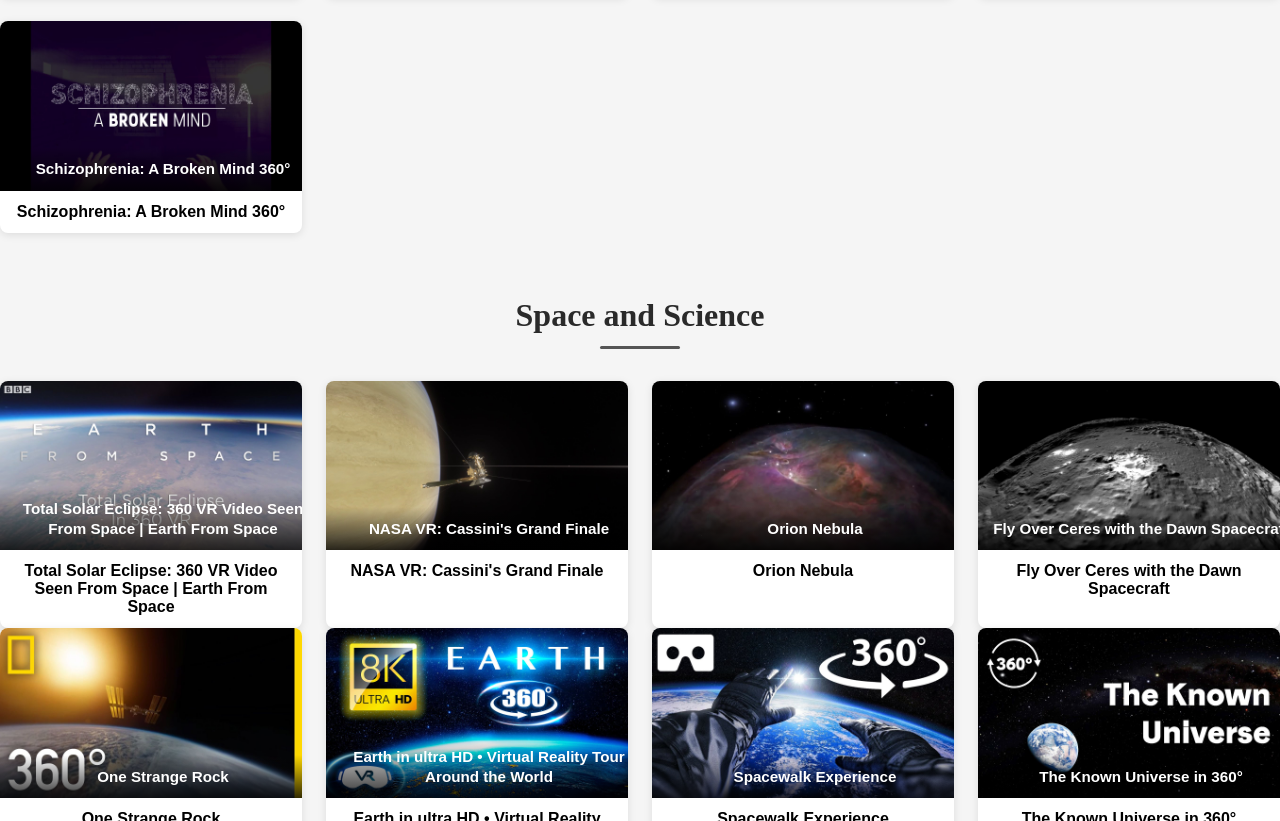
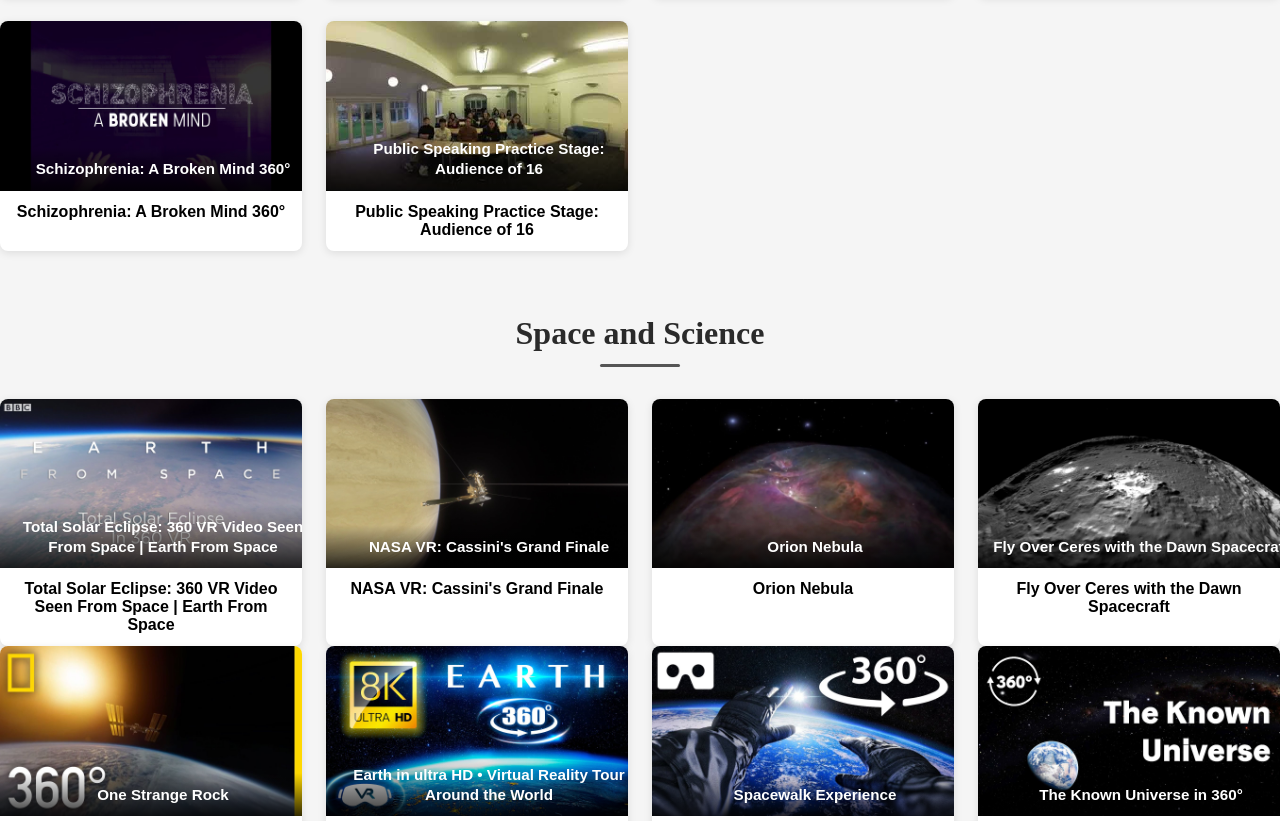
Before and after one commit to CCN-Library/ccn_vr_library, a plain HTML site: page index.html in a window 1280 px wide. Shown: the part 5501-6322 px from the top of the page. Drawn offline with Linux system fonts and the light colour scheme.

Commit message:
Add video item for public speaking practice

```diff
--- a/index.html
+++ b/index.html
@@ -743,6 +743,14 @@ h2::after {
       <div class="caption">Schizophrenia: A Broken Mind 360°</div>
     </div>
 
+    <div class="video-item">
+      <a href="videos/publicspeaking16.html">
+        <img src="thumbnails/publicspeaking16.jpg" alt="Public Speaking Practice Stage: Audience of 16">
+        <span class="video-title">Public Speaking Practice Stage: Audience of 16</span>
+      </a>
+      <div class="caption">Public Speaking Practice Stage: Audience of 16</div>
+    </div>
+
   </div>
 </section>
 
```
